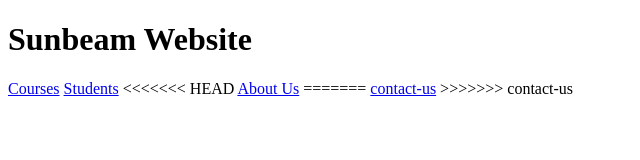
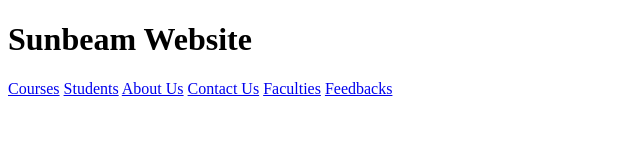
Before and after one commit to karanpatil7726/sunbeam-website, a plain HTML site: page index.html in a window 1280 px wide. Shown: the whole page, without its empty margins (0-640 px from the left). Drawn offline with Linux system fonts and the light colour scheme.

Commit message:
merged feedbacks into master branch

```diff
--- a/index.html
+++ b/index.html
@@ -10,10 +10,9 @@
     <h1>Sunbeam Website</h1>
     <a href="courses.html">Courses</a>
     <a href="students.html">Students</a>
-<<<<<<< HEAD
     <a href="about-us.html">About Us</a>
-=======
-    <a href="contact-us.html">contact-us</a>
->>>>>>> contact-us
+    <a href="contact-us.html">Contact Us</a>
+    <a href="faculties.html"> Faculties</a>
+    <a href="feedbacks.html">Feedbacks</a>
 </body>
 </html>
```
